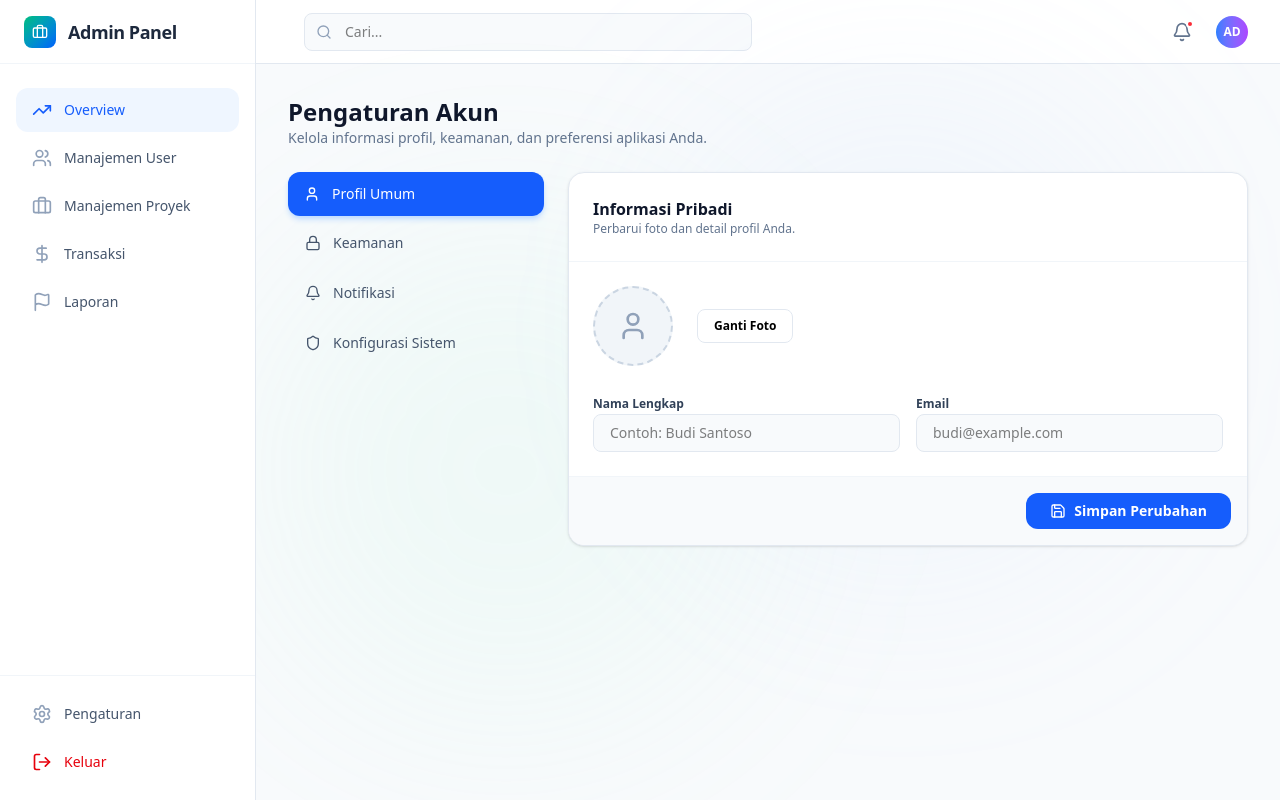
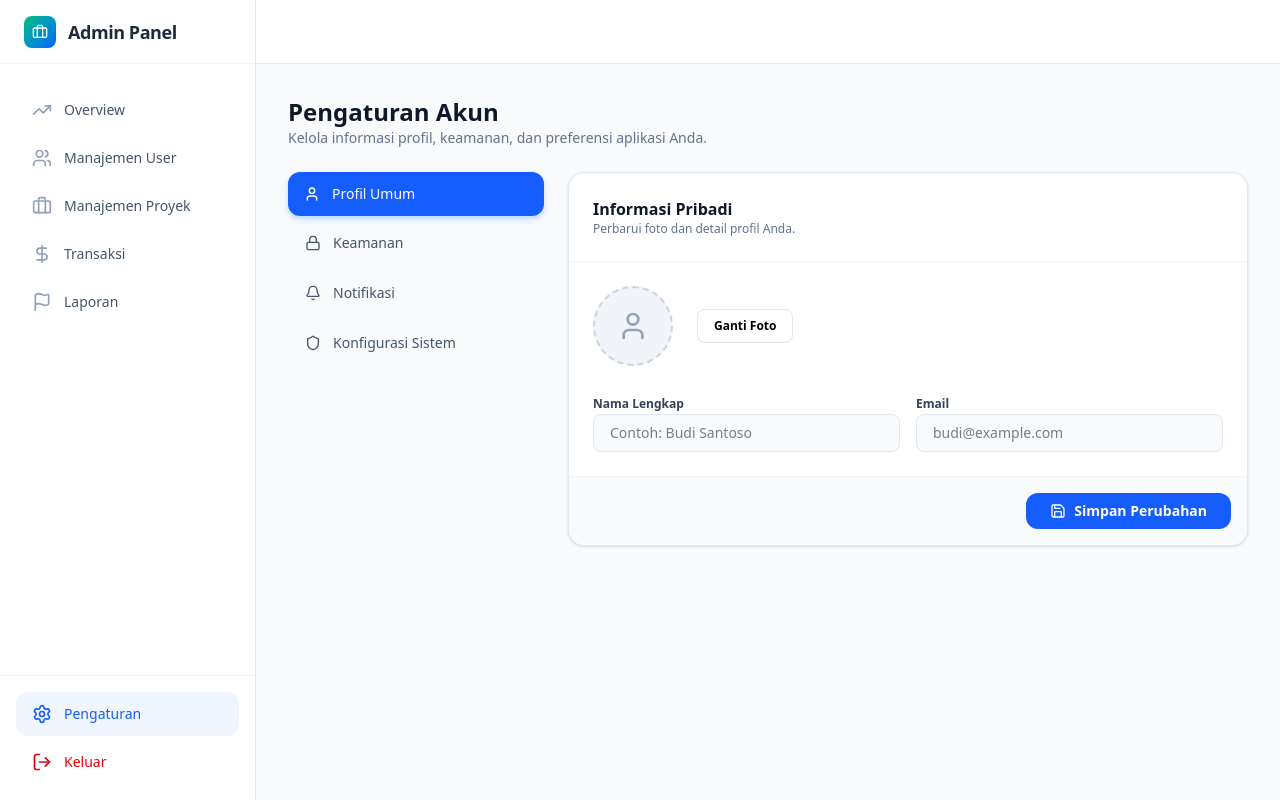
Before and after one commit to KodingMulu/SkillLink, a Next.js app in the folder web/: page /dashboard/settings in a window 1280 px wide. Built offline with nearby package versions, Linux system fonts and the light colour scheme.

Commit message:
update:sidebar

```diff
--- a/web/src/app/dashboard/DashboardLayout.tsx
+++ b/web/src/app/dashboard/DashboardLayout.tsx
@@ -4,10 +4,11 @@ import React, { useState, useRef, useEffect } from 'react';
 import {
   Briefcase, LayoutDashboard, MessageSquare,
   Settings, LogOut, Bell, Search, Menu, X, User,
-  CheckCircle, AlertCircle, Clock, FileText,
-  CreditCard, HelpCircle, Shield, TrendingUp, Users, DollarSign, Flag
+  CheckCircle, FileText, TrendingUp, Users, DollarSign, Flag
 } from 'lucide-react';
 import Link from 'next/link';
+// 1. Impor usePathname dari next/navigation
+import { usePathname } from 'next/navigation';
 
 export default function DashboardLayout({
   children,
@@ -19,6 +20,10 @@ export default function DashboardLayout({
   const [isSidebarOpen, setIsSidebarOpen] = useState(false);
   const [isNotificationOpen, setIsNotificationOpen] = useState(false);
   const [isProfileOpen, setIsProfileOpen] = useState(false);
+
+  // 2. Inisialisasi pathname
+  const pathname = usePathname();
+
   const notificationRef = useRef<HTMLDivElement>(null);
   const profileRef = useRef<HTMLDivElement>(null);
 
@@ -40,7 +45,7 @@ export default function DashboardLayout({
     switch (role) {
       case 'admin':
         return [
-          { icon: TrendingUp, label: 'Overview', href: '/dashboard/admin', active: true },
+          { icon: TrendingUp, label: 'Overview', href: '/dashboard/admin' },
           { icon: Users, label: 'Manajemen User', href: '/dashboard/admin/user' },
           { icon: Briefcase, label: 'Manajemen Proyek', href: '/dashboard/admin/project' },
           { icon: DollarSign, label: 'Transaksi', href: '/dashboard/admin/transactions' },
@@ -48,14 +53,14 @@ export default function DashboardLayout({
         ];
       case 'client':
         return [
-          { icon: LayoutDashboard, label: 'Overview', href: '/dashboard/client', active: true },
+          { icon: LayoutDashboard, label: 'Overview', href: '/dashboard/client' },
           { icon: Briefcase, label: 'Posting Proyek', href: '/dashboard/client/jobs' },
           { icon: User, label: 'Talenta', href: '/dashboard/client/talents' },
           { icon: MessageSquare, label: 'Pesan', href: '/dashboard/client/messages' },
         ];
       default:
         return [
-          { icon: LayoutDashboard, label: 'Overview', href: '/dashboard/freelancer', active: true },
+          { icon: LayoutDashboard, label: 'Overview', href: '/dashboard/freelancer' },
           { icon: Briefcase, label: 'Pekerjaan Saya', href: '/dashboard/freelancer/jobs' },
           { icon: MessageSquare, label: 'Pesan', href: '/dashboard/freelancer/messages' },
           { icon: User, label: 'Profil', href: '/dashboard/freelancer/profile' },
@@ -65,29 +70,9 @@ export default function DashboardLayout({
 
   const menuItems = getMenuItems();
 
+  // Data dummy notifikasi (tetap sama)
   const notifications = [
-    {
-      id: 1,
-      type: 'success',
-      icon: CheckCircle,
-      iconBg: 'bg-emerald-100',
-      iconColor: 'text-emerald-600',
-      title: 'Pekerjaan Selesai',
-      message: 'Nazril Afandi telah menyelesaikan "Pembuatan Dashboard V2"',
-      time: '2 menit lalu',
-      unread: true
-    },
-    {
-      id: 2,
-      type: 'info',
-      icon: FileText,
-      iconBg: 'bg-blue-100',
-      iconColor: 'text-blue-600',
-      title: 'Pelamar Baru',
-      message: 'Budi Santoso melamar untuk "Redesain Aplikasi Mobile"',
-      time: '1 jam lalu',
-      unread: true
-    }
+    { id: 1, type: 'success', icon: CheckCircle, iconBg: 'bg-emerald-100', iconColor: 'text-emerald-600', title: 'Pekerjaan Selesai', message: 'Nazril Afandi menyelesaikan tugas', time: '2 mnt lalu', unread: true },
   ];
 
   const unreadCount = notifications.filter(n => n.unread).length;
@@ -112,28 +97,38 @@ export default function DashboardLayout({
           </div>
 
           <nav className="flex-1 px-4 py-6 space-y-1">
-            {menuItems.map((item) => (
+            {menuItems.map((item) => {
+              // 3. Logika pengecekan apakah link aktif
+              const isActive = pathname === item.href;
+
+              return (
                 <Link
                   key={item.label}
                   href={item.href}
                   className={`flex items-center px-4 py-3 text-sm font-medium rounded-xl transition-colors ${
-                  item.active
+                    isActive
                       ? 'bg-blue-50 text-blue-600'
                       : 'text-slate-600 hover:bg-slate-50 hover:text-slate-900'
                   }`}
                 >
-                <item.icon className={`w-5 h-5 mr-3 ${item.active ? 'text-blue-600' : 'text-slate-400'}`} />
+                  <item.icon className={`w-5 h-5 mr-3 ${isActive ? 'text-blue-600' : 'text-slate-400'}`} />
                   {item.label}
                 </Link>
-            ))}
+              );
+            })}
           </nav>
 
           <div className="p-4 border-t border-slate-100 space-y-1">
+            {/* 4. Terapkan juga untuk Settings */}
             <Link
               href="/dashboard/settings"
-              className="flex items-center px-4 py-3 text-sm font-medium text-slate-600 hover:bg-slate-50 rounded-xl transition-colors"
+              className={`flex items-center px-4 py-3 text-sm font-medium rounded-xl transition-colors ${
+                pathname === '/dashboard/settings'
+                  ? 'bg-blue-50 text-blue-600'
+                  : 'text-slate-600 hover:bg-slate-50'
+              }`}
             >
-              <Settings className="w-5 h-5 mr-3 text-slate-400" />
+              <Settings className={`w-5 h-5 mr-3 ${pathname === '/dashboard/settings' ? 'text-blue-600' : 'text-slate-400'}`} />
               Pengaturan
             </Link>
             <button className="w-full flex items-center px-4 py-3 text-sm font-medium text-red-600 hover:bg-red-50 rounded-xl transition-colors">
@@ -144,101 +139,17 @@ export default function DashboardLayout({
         </div>
       </aside>
 
+      {/* Sisa Header dan Main Content (tetap sama) */}
       <div className="flex-1 flex flex-col min-w-0 overflow-hidden">
         <header className="h-16 bg-white border-b border-slate-200 flex items-center justify-between px-4 lg:px-8">
           <button onClick={() => setIsSidebarOpen(true)} className="md:hidden p-2 -ml-2 text-slate-500">
             <Menu className="w-6 h-6" />
           </button>
-
-          <div className="hidden md:flex items-center flex-1 max-w-md ml-4">
-            <div className="relative w-full">
-              <Search className="absolute left-3 top-1/2 -translate-y-1/2 w-4 h-4 text-slate-400" />
-              <input
-                type="text"
-                placeholder="Cari..."
-                className="w-full pl-10 pr-4 py-2 bg-slate-50 border border-slate-200 rounded-lg text-sm focus:outline-none focus:ring-2 focus:ring-blue-500/20"
-              />
-            </div>
-          </div>
-
-          <div className="flex items-center space-x-4">
-            <div className="relative" ref={notificationRef}>
-              <button
-                onClick={() => setIsNotificationOpen(!isNotificationOpen)}
-                className="relative p-2 text-slate-500 hover:bg-slate-100 rounded-full transition-colors"
-              >
-                <Bell className="w-5 h-5" />
-                {unreadCount > 0 && (
-                  <span className="absolute top-1.5 right-1.5 w-2 h-2 bg-red-500 rounded-full border-2 border-white"></span>
-                )}
-              </button>
-
-              {isNotificationOpen && (
-                <div className="absolute right-0 mt-2 w-80 bg-white rounded-2xl shadow-2xl border border-slate-200 z-50 overflow-hidden">
-                  <div className="p-4 border-b border-slate-100 flex items-center justify-between">
-                    <h3 className="font-bold text-slate-900">Notifikasi</h3>
-                    <button className="text-xs text-blue-600 font-medium">Tandai Semua</button>
-                  </div>
-                  <div className="max-h-80 overflow-y-auto">
-                    {notifications.map((n) => (
-                      <div key={n.id} className="p-4 border-b border-slate-100 hover:bg-slate-50 cursor-pointer">
-                        <div className="flex gap-3">
-                          <div className={`w-8 h-8 ${n.iconBg} rounded-full flex items-center justify-center flex-shrink-0`}>
-                            <n.icon className={`w-4 h-4 ${n.iconColor}`} />
-                          </div>
-                          <div className="flex-1">
-                            <h4 className="font-semibold text-slate-900 text-sm">{n.title}</h4>
-                            <p className="text-xs text-slate-600 mb-1">{n.message}</p>
-                            <span className="text-[10px] text-slate-400">{n.time}</span>
-                          </div>
-                        </div>
-                      </div>
-                    ))}
-                  </div>
-                </div>
-              )}
-            </div>
-
-            <div className="relative" ref={profileRef}>
-              <button
-                onClick={() => setIsProfileOpen(!isProfileOpen)}
-                className="h-8 w-8 rounded-full bg-gradient-to-r from-blue-500 to-purple-500 flex items-center justify-center text-white text-xs font-bold ring-2 ring-white"
-              >
-                {role === 'admin' ? 'AD' : role === 'freelancer' ? 'ME' : 'CL'}
-              </button>
-
-              {isProfileOpen && (
-                <div className="absolute right-0 mt-2 w-64 bg-white rounded-2xl shadow-2xl border border-slate-200 z-50 overflow-hidden">
-                  <div className="p-4 bg-gradient-to-br from-blue-500 to-purple-600">
-                    <h3 className="font-bold text-white text-sm">
-                      {role === 'admin' ? 'Administrator' : 'Nazril Afandi'}
-                    </h3>
-                    <p className="text-xs text-blue-100">
-                      {role === 'admin' ? 'admin@skilllink.com' : 'Freelancer'}
-                    </p>
-                  </div>
-                  <div className="p-2">
-                    <button className="w-full flex items-center gap-3 px-4 py-2 text-slate-700 hover:bg-slate-50 rounded-lg text-sm transition-colors">
-                      <User className="w-4 h-4" /> Profil
-                    </button>
-                    <button className="w-full flex items-center gap-3 px-4 py-2 text-red-600 hover:bg-red-50 rounded-lg text-sm transition-colors">
-                      <LogOut className="w-4 h-4" /> Keluar
-                    </button>
-                  </div>
-                </div>
-              )}
-            </div>
-          </div>
+          {/* ... bagian header lainnya ... */}
         </header>
 
         <main className="flex-1 overflow-y-auto p-4 lg:p-8 relative">
-          <div className="fixed top-0 left-0 w-full h-full overflow-hidden pointer-events-none z-0">
-            <div className="absolute top-[10%] right-[10%] w-[500px] h-[500px] bg-blue-200/10 blur-[100px] rounded-full" />
-            <div className="absolute bottom-[10%] left-[20%] w-[500px] h-[500px] bg-emerald-200/10 blur-[100px] rounded-full" />
-          </div>
-          <div className="relative z-10">
            {children}
-          </div>
         </main>
       </div>
     </div>
```
Lines whose indentation alone changed are shown as unchanged.
